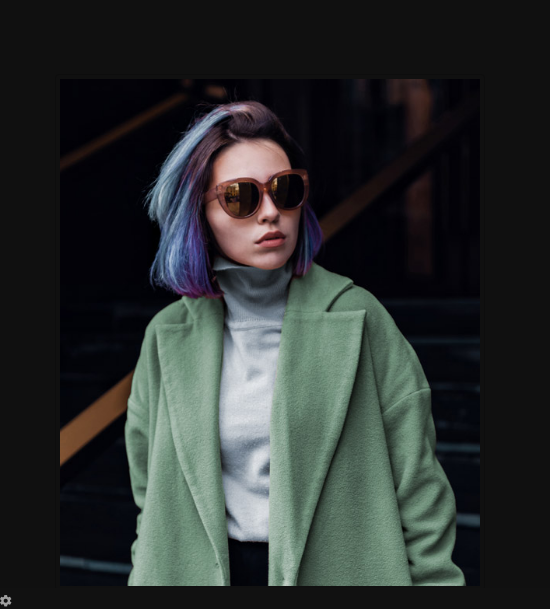
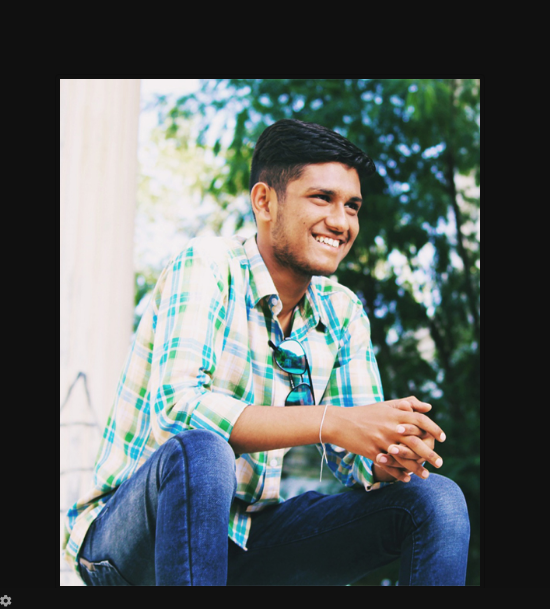
Before and after one commit to viveksoni100/ChintanbhaiBharvad, a plain HTML site: page index.html in a window 1280 px wide. Both pictures are taken after a click on the link "About". Shown: the part 212-821 px from the top of the page, 0-550 px from the left. Drawn offline with Linux system fonts and the light colour scheme; files that its build step writes are made by us from their sources; files whose address does not match are found by name.

Commit message:
photo is added...

```diff
--- a/index.html
+++ b/index.html
@@ -8,7 +8,7 @@
   <!-- Required meta tags-->
   <meta charset="utf-8">
   <!-- Title-->
-  <title>Kitzu - Personal Portfolio Template</title>
+  <title>Chintan Soni</title>
   <!-- Description-->
   <meta name="description" content="Personal Portfolio Template">
   <meta name="viewport" content="width=device-width, initial-scale=1, shrink-to-fit=no">
@@ -61,23 +61,23 @@
     </div>
   </nav>
   <!-- Home-->
-  <section class="home-area element-cover-bg" id="home" style="background-image:url(img/home.jpg)">
+  <section class="home-area element-cover-bg" id="home" style="background-image:url(img/home-ch.jpg)">
     <div class="container h-100">
       <div class="row h-100 align-items-center justify-content-center">
         <div class="col-12 col-lg-8 home-content text-center">
-          <h1 class="home-name">Emma <span>Smith</span></h1>
+          <h1 class="home-name">Chintan <span>Soni</span></h1>
           <h4 class="cd-headline clip home-headline">I’m a <span class="cd-words-wrapper single-headline"><b class="is-visible">Developer</b><b>Designer</b><b>Freelancer</b></span></h4>
         </div>
       </div>
     </div>
     <div class="fixed-wrapper">
       <!-- Languages list-->
-      <div class="fixed-block block-left">
+      <!-- <div class="fixed-block block-left">
         <ul class="list-unstyled languages-list">
           <li><a href="#0"><span class="single-language">ENG</span></a></li>
           <li><a href="#0"><span class="single-language">JAP</span></a></li>
         </ul>
-      </div>
+      </div> -->
       <!-- Social media icons-->
       <div class="fixed-block block-right">
         <ul class="list-unstyled social-icons">
@@ -112,7 +112,7 @@
             <div class="info-section single-section">
               <div class="row align-items-center">
                 <!-- Picture part-->
-                <div class="col-12 col-lg-5 info-img"><img class="img-fluid img-thumbnail" src="img/info-img.jpg" alt="About Picture"></div>
+                <div class="col-12 col-lg-5 info-img"><img class="img-fluid img-thumbnail" src="img/info-img-ch.jpg" alt="About Picture"></div>
                 <!-- Content part-->
                 <div class="col-12 col-lg-7 info-content">
                   <div class="content-block">
```
Also changed, not shown: img/home-ch.jpg (added), img/info-img-ch.jpg (added).
